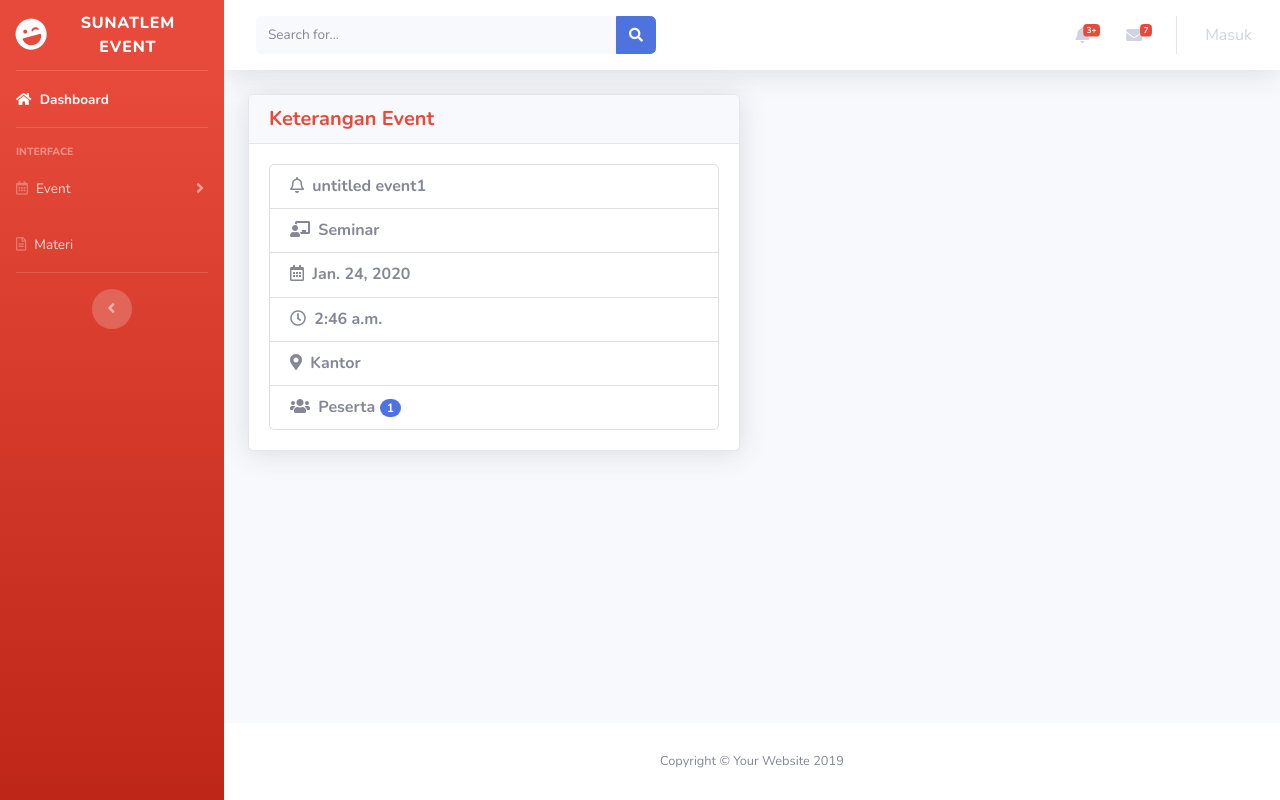
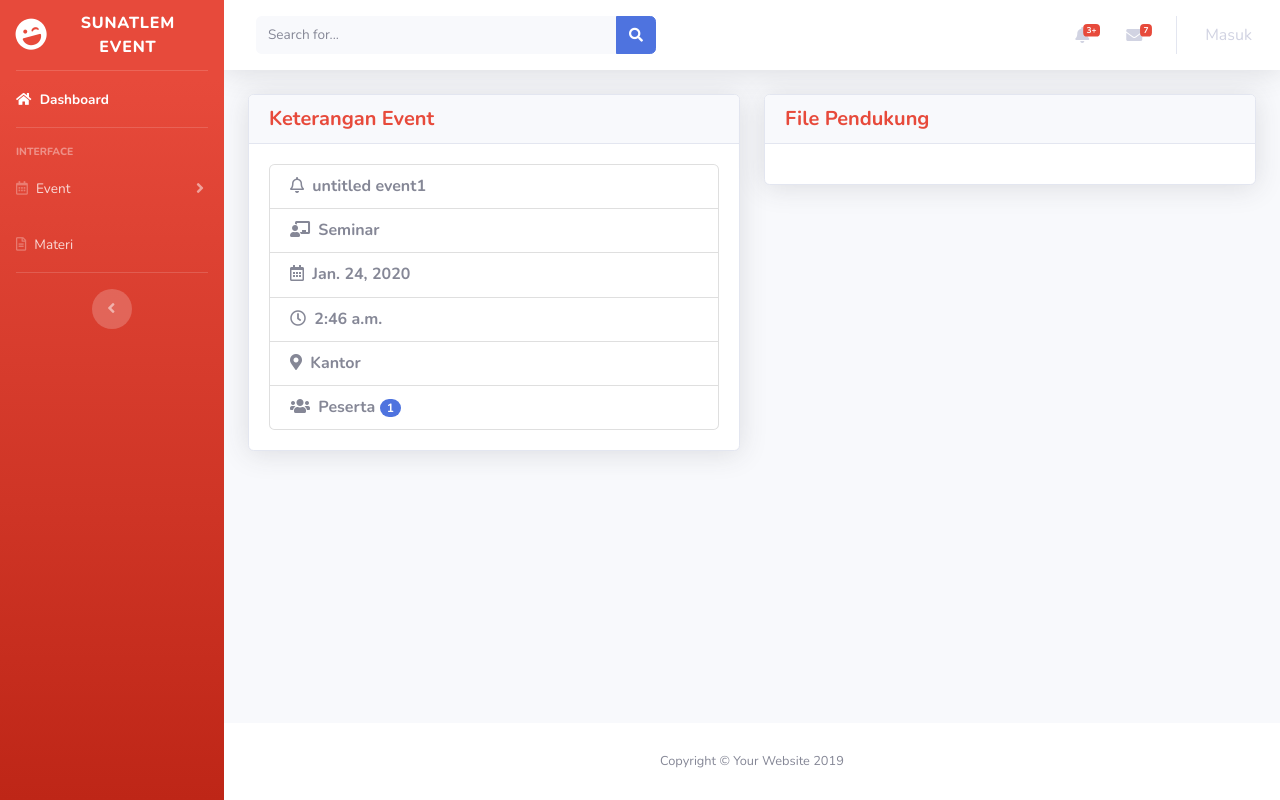
Before and after one commit to fadhlimulyana20/event_organizer, a Django app: page /ticketing/daftar_event/2/ in a window 1280 px wide. Run offline with Django 3.2, Linux system fonts and the light colour scheme; data comes from the database, SQL or seed files in the repository; some libraries are stand-ins or nearby versions.

Commit message:
Mengubah tampilan event detail view dengan menambahkan file pendukung

```diff
--- a/ticketing/templates/event_detail_view.html
+++ b/ticketing/templates/event_detail_view.html
@@ -52,6 +52,27 @@
                 </div>
             </div>
         </div>
+        <div class="col-lg-6">
+            <div class="card shadow mb-4 ">
+                <div class="card-header">
+                    <h5 class="text-danger font-weight-bold m-0">File Pendukung</h5>
+                </div>
+                <div class="card-body">
+                    {% for data in object.data.all %}
+                    <ul class="list-group">
+                        <li class="list-group-item">
+                            <h6 class="font-weight-bold m-0">
+                                <a href="{{data.file.url}}">
+                                    <i class="far fa-file-alt mr-2"></i>
+                                    <span>{{data.file.name}}</span>
+                                </a>
+                            </h6>
+                        </li>
+                    </ul>
+                    {% endfor %}
+                </div>
+            </div>
+        </div>
     </div>
 </div>
 
```
